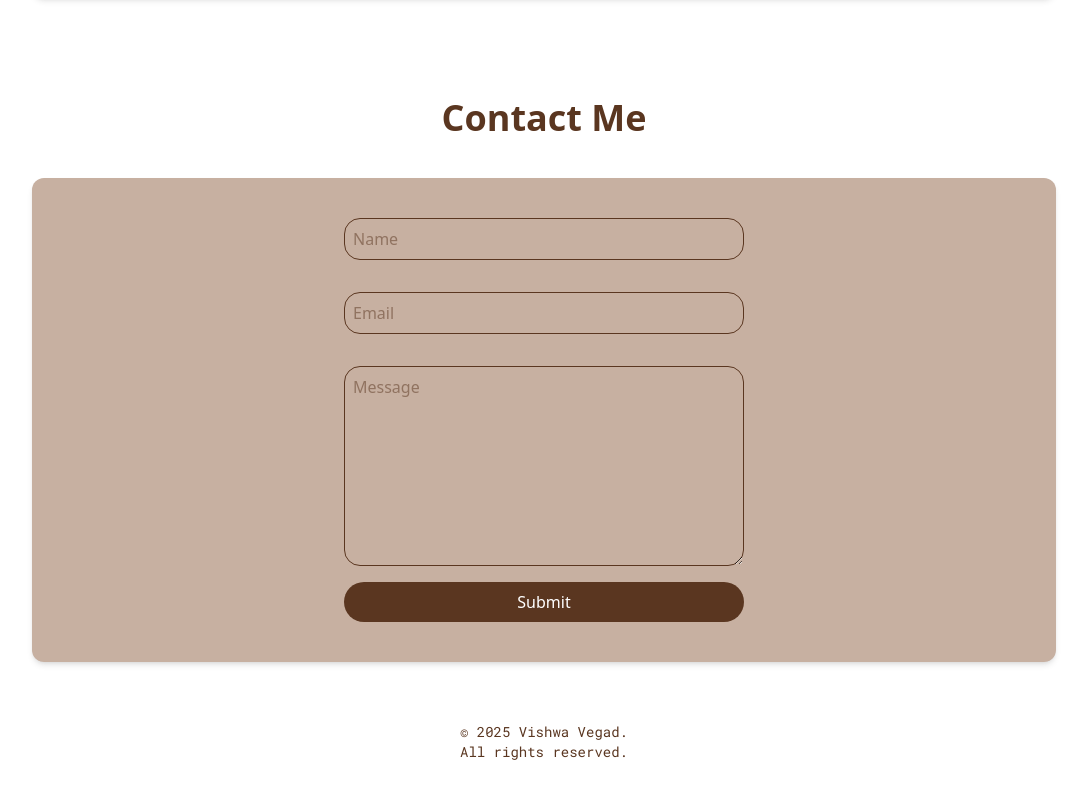
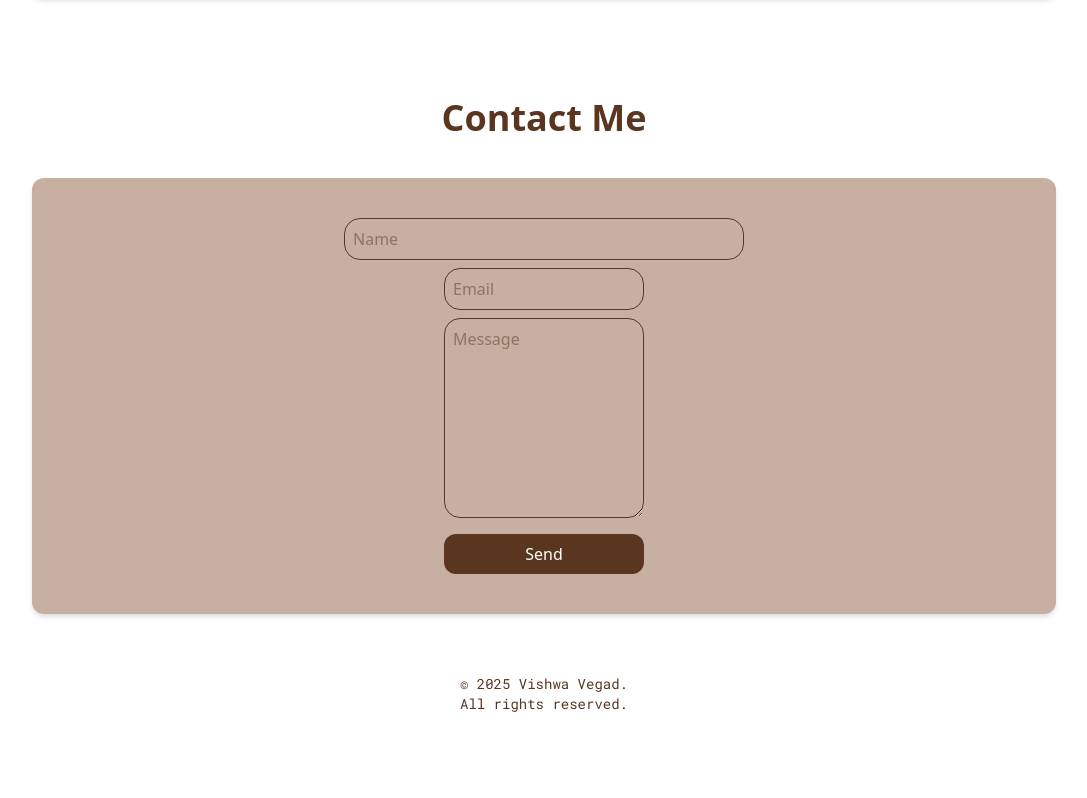
Before and after one commit to vishwavegad/Personal-Portfolio, a React (Vite) app: page / in a window 1280 px wide. Shown: the part 4166-4964 px from the top of the page, without its empty margins (96-1183 px from the left). Built offline with nearby package versions, Linux system fonts and the light colour scheme.

Commit message:
navbar changes

```diff
--- a/src/App.css
+++ b/src/App.css
@@ -1,4 +1,3 @@
-@import url('https://fonts.googleapis.com/css2?family=Pacifico&display=swap');
 @import "tailwindcss";
 
 html, body{
@@ -23,7 +22,6 @@ html, body{
     --education-bullet-color: rgb(90, 54, 32);
     --bar-percent-color: rgb(90, 54, 32);
     --bar-color: #fff;
-    /* --nav-text-color: rgb(90, 54, 32); */
 }
 
 [data-theme='dark']{
@@ -38,17 +36,11 @@ html, body{
     --dropdown-hover-text-color: rgba(250, 247, 247, 0.3);
     --projects-read-text-color: rgba(250, 247, 247, 0.3);
     --projects-hover-background-color: rgba(8, 8, 8, 0.7);
-    /* --skills-background-color: rgba(250, 247, 247, 0.3); */
     --card-background-color: rgb(27, 26, 26);
-    /* --skills-text-color: #222; */
     --card-text-color: #fff;
     --education-bullet-color: #fff;
-    /* --bar-percent-color: #222; */
     --bar-percent-color: #fff;
-    /* --bar-color: #fff; */
     --bar-color: #4a4949;
-    /* rgb(197, 190, 190) */
-    /* --nav-text-color: white; */
 }
 
 body{
@@ -56,7 +48,6 @@ body{
     display: flex;
     justify-content: center;
     margin: 0 auto 70px;
-    /* margin-left: 100px; */
 }
 
 #root{
--- a/src/components/ContactMe.jsx
+++ b/src/components/ContactMe.jsx
@@ -38,10 +38,10 @@ function ContactMe() {
       <h1 className='font-bold text-3xl md:text-4xl text-center'>Contact Me</h1>
       <form onSubmit={onSubmit}>
         <div className="flex flex-col justify-center items-center mt-10 bg-[var(--card-background-color)] rounded-xl mx-auto shadow-md w-full max-w-xs sm:max-w-lg md:max-w-3xl lg:max-w-5xl">
-          <input type="text" placeholder="Name" name='name' required className="border rounded-2xl p-2 w-50 sm:w-100 m-4 mt-10"/>
-          <input type="text" placeholder="Email" name='email' required className="border rounded-2xl p-2 w-50 sm:w-100 m-4"/>
-          <textarea name="message" placeholder="Message" className="border rounded-2xl p-2 h-50 w-50 sm:w-100 m-4"></textarea>
-          <button className='rounded-3xl p-2 w-50 sm:w-100 mb-10 hover:cursor-pointer bg-[var(--btn-color)] text-[var(--btn-text-color)] hover:bg-[var(--btn-hover-color)]'>Submit</button>
+          <input type="text" placeholder="Name" name='name' required className="border rounded-2xl p-2 w-50 sm:w-100 m-2 mt-10 focus:outline-none"/>
+          <input type="text" placeholder="Email" name='email' required className="border rounded-2xl p-2 w-50 focus:outline-none"/>
+          <textarea name="message" placeholder="Message" className="border rounded-2xl p-2 h-50 w-50 m-2 focus:outline-none"></textarea>
+          <button className='rounded-xl p-2 w-50 mt-2 mb-10 hover:cursor-pointer bg-[var(--btn-color)] text-[var(--btn-text-color)] hover:bg-[var(--btn-hover-color)]'>Send</button>
         </div>
       </form>
     </section>
```
